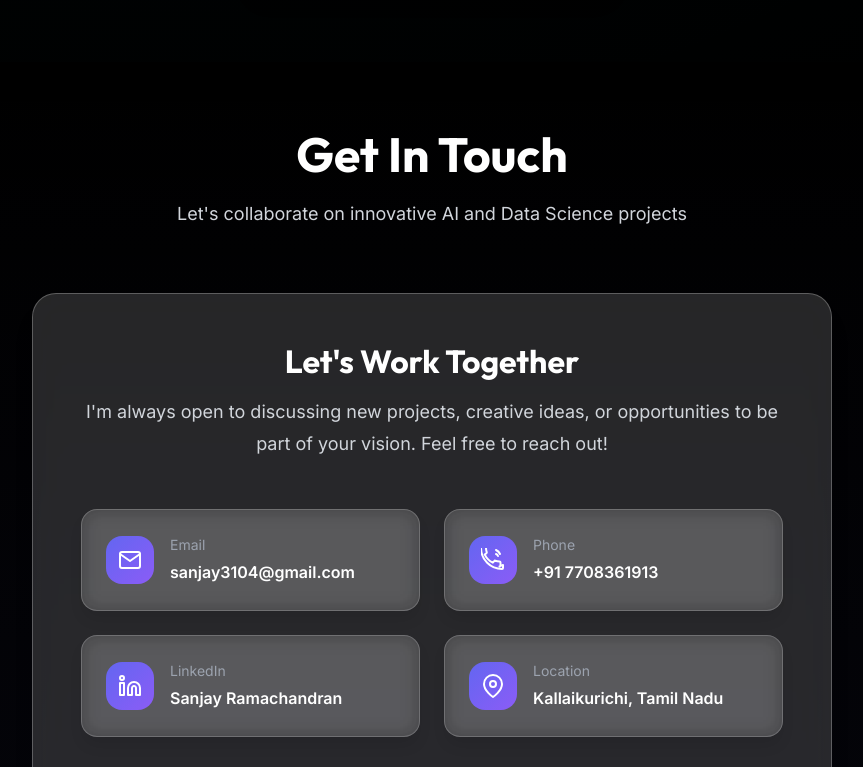
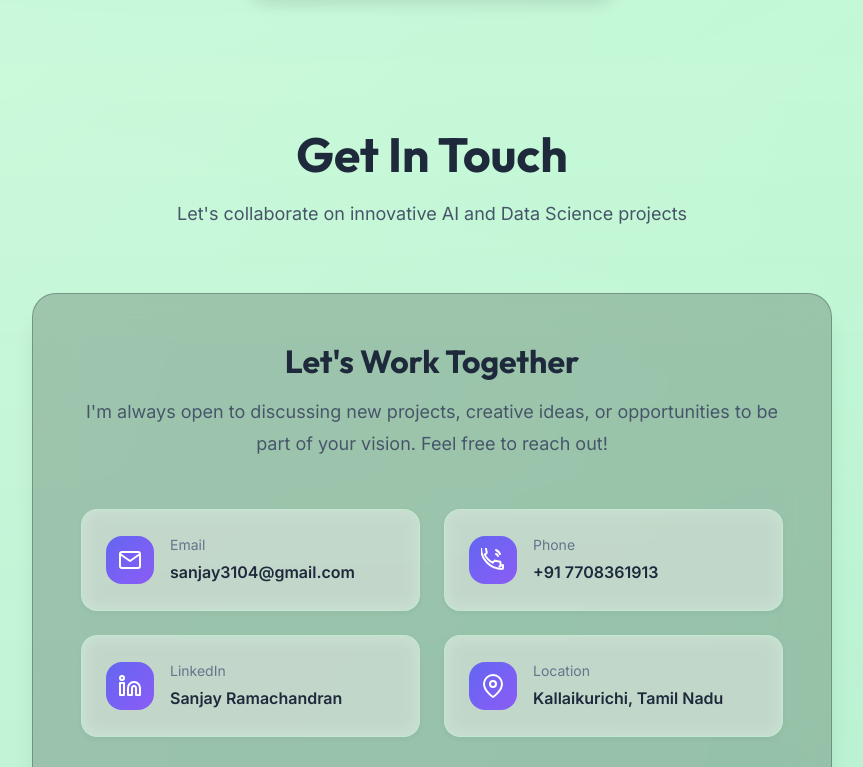
Before and after one commit to sanjay3105/my-portfolio, a Next.js app: page / in a window 1280 px wide. Shown: the part 6532-7299 px from the top of the page, without its empty margins (208-1071 px from the left). Built offline with nearby package versions, Linux system fonts and the light colour scheme.

Commit message:
Update theme: light green background with optimized contact boxes and light black cards

```diff
--- a/app/globals.css
+++ b/app/globals.css
@@ -8,9 +8,9 @@
   --color-bg-dark: #0f172a;
   --color-bg-darker: #020617;
   --color-bg-light: #1e293b;
-  --color-text: #ffffff;
-  --color-text-muted: #d1d5db;
-  --color-text-dim: #9ca3af;
+  --color-text: #1e293b;
+  --color-text-muted: #475569;
+  --color-text-dim: #64748b;
 
   /* Spacing */
   --spacing-xs: 0.5rem;
@@ -52,8 +52,8 @@ html {
 body {
   font-family: 'Inter', -apple-system, BlinkMacSystemFont, 'Segoe UI', 'Roboto', 'Oxygen',
     'Ubuntu', 'Cantarell', 'Fira Sans', 'Droid Sans', 'Helvetica Neue', sans-serif;
-  background: #000000;
-  color: #ffffff;
+  background: linear-gradient(135deg, #f0fdf4 0%, #dcfce7 50%, #bbf7d0 100%);
+  color: #1e293b;
   line-height: 1.6;
   overflow-x: hidden;
   -webkit-font-smoothing: antialiased;
@@ -69,9 +69,9 @@ body::before {
   width: 100%;
   height: 100%;
   background:
-    radial-gradient(circle at 20% 50%, rgba(99, 102, 241, 0.1) 0%, transparent 50%),
-    radial-gradient(circle at 80% 80%, rgba(139, 92, 246, 0.08) 0%, transparent 50%),
-    radial-gradient(circle at 40% 20%, rgba(6, 182, 212, 0.06) 0%, transparent 50%);
+    radial-gradient(circle at 20% 50%, rgba(16, 185, 129, 0.15) 0%, transparent 50%),
+    radial-gradient(circle at 80% 80%, rgba(52, 211, 153, 0.12) 0%, transparent 50%),
+    radial-gradient(circle at 40% 20%, rgba(167, 243, 208, 0.1) 0%, transparent 50%);
   z-index: -1;
   animation: backgroundShift 20s ease-in-out infinite;
 }
@@ -101,17 +101,20 @@ h6 {
 
 h1 {
   font-size: clamp(2.5rem, 5vw, 4rem);
-  color: #ffffff;
+  background: linear-gradient(135deg, var(--color-primary), var(--color-secondary));
+  -webkit-background-clip: text;
+  -webkit-text-fill-color: transparent;
+  background-clip: text;
 }
 
 h2 {
   font-size: clamp(2rem, 4vw, 3rem);
-  color: #ffffff;
+  color: var(--color-text);
 }
 
 h3 {
   font-size: clamp(1.5rem, 3vw, 2rem);
-  color: #ffffff;
+  color: var(--color-text);
 }
 
 p {
@@ -131,18 +134,18 @@ a:hover {
 
 /* Glassmorphism Utility Classes */
 .glass {
-  background: rgba(255, 255, 255, 0.1);
+  background: rgba(0, 0, 0, 0.15);
   backdrop-filter: blur(10px);
   -webkit-backdrop-filter: blur(10px);
-  border: 1px solid rgba(255, 255, 255, 0.2);
+  border: 1px solid rgba(0, 0, 0, 0.2);
   box-shadow: var(--shadow-lg);
 }
 
 .glass-strong {
-  background: rgba(255, 255, 255, 0.15);
+  background: rgba(0, 0, 0, 0.2);
   backdrop-filter: blur(20px);
   -webkit-backdrop-filter: blur(20px);
-  border: 1px solid rgba(255, 255, 255, 0.25);
+  border: 1px solid rgba(0, 0, 0, 0.25);
   box-shadow: var(--shadow-xl);
 }
 
--- a/components/Contact.tsx
+++ b/components/Contact.tsx
@@ -174,11 +174,17 @@ export default function Contact() {
           transition: all var(--transition-base);
           text-decoration: none;
           width: 100%;
+          background: rgba(240, 253, 244, 0.6);
+          backdrop-filter: blur(10px);
+          -webkit-backdrop-filter: blur(10px);
+          border: 1px solid rgba(187, 247, 208, 0.4);
+          box-shadow: 0 2px 8px rgba(0, 0, 0, 0.05);
         }
 
         .contact-link:hover {
           transform: translateY(-5px);
-          box-shadow: 0 10px 25px rgba(99, 102, 241, 0.2);
+          box-shadow: 0 10px 25px rgba(16, 185, 129, 0.2);
+          background: rgba(220, 252, 231, 0.8);
         }
 
         .contact-icon {
--- a/components/Navigation.tsx
+++ b/components/Navigation.tsx
@@ -106,11 +106,11 @@ export default function Navigation() {
         }
 
         .nav.scrolled {
-          background: rgba(255, 255, 255, 0.1);
+          background: rgba(0, 0, 0, 0.15);
           backdrop-filter: blur(20px);
           -webkit-backdrop-filter: blur(20px);
           box-shadow: 0 4px 30px rgba(0, 0, 0, 0.1);
-          border-bottom: 1px solid rgba(255, 255, 255, 0.2);
+          border-bottom: 1px solid rgba(0, 0, 0, 0.2);
         }
 
         .nav-content {
```
